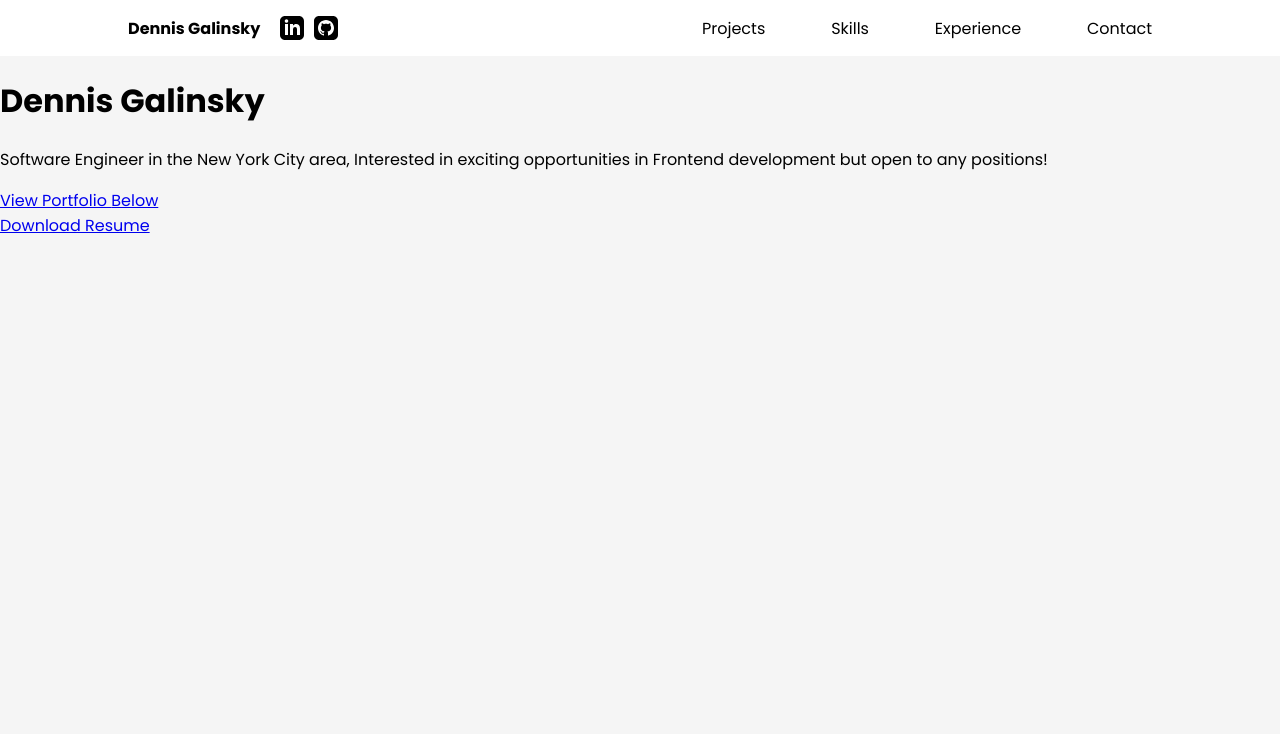
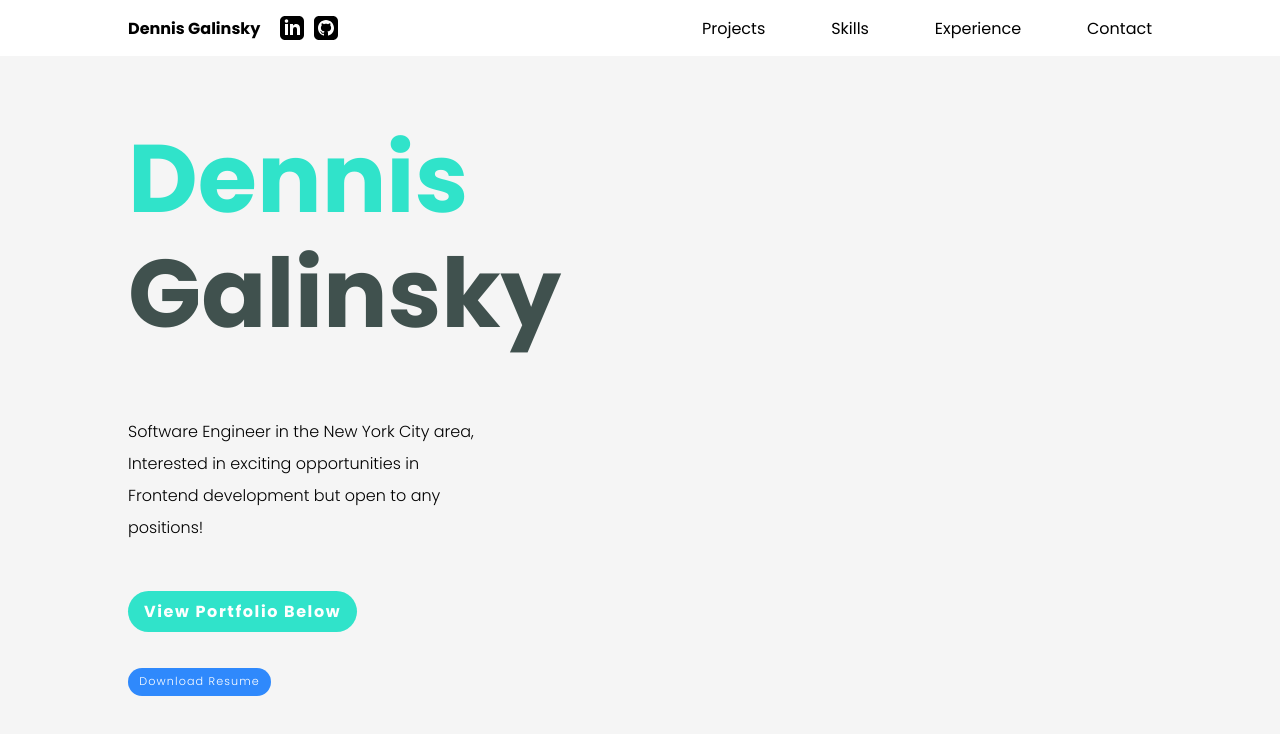
Before and after one commit to dennis-bg/portfolio, a React (Create React App) app: page / in a window 1280 px wide. Shown: the top 734 px of the page. Built offline with nearby package versions, Linux system fonts and the light colour scheme.

Commit message:
hero content

```diff
--- a/src/components/hero/index.jsx
+++ b/src/components/hero/index.jsx
@@ -1,9 +1,11 @@
 import React from "react";
 import styles from './styles.module.css';
+import { Container } from "../common/container";
 
 export const Hero  = () => {
 
     return (
+        <Container>
             <div className={styles.hero}>
             <div className={styles.h1Container}>
               <h1>Dennis <span>Galinsky</span></h1>
@@ -11,15 +13,16 @@ export const Hero  = () => {
             <div className={styles.pContainer}>
               <p>Software Engineer in the New York City area, Interested in exciting opportunities in Frontend development but open to any positions!</p>
             </div>
-          <div className={styles.vioewContainer}>
-            <a id="view" href="#project-section">View Portfolio <span>Below</span></a>
+            <div className={styles.viewContainer}>
+              <a href="#project-section">View Portfolio <span>Below</span></a>
             </div>
             <div className={styles.downloadContainer}>
-            <a id="download" href="Dennis Galinsky Resume.pdf" download="Dennis Galinsky Resume">Download Resume</a>
+              <a href="Dennis Galinsky Resume.pdf" download="Dennis Galinsky Resume">Download Resume</a>
             </div>
             {/* <div className={styles.watermark2}>&ltDBG/&gt</div>
             <div className={styles.watermark}>&ltDBG/&gt</div> */}
 
           </div>
+        </Container>
     )
 }
--- a/src/components/hero/styles.module.css
+++ b/src/components/hero/styles.module.css
@@ -3,7 +3,76 @@
     /* z-index: -1000; */
     height: 93vh;
     width: 100%;
-  }
+}
+
+.h1Container {
+    height: 45vh;
+    position: relative;
+}
+
+.h1Container h1 {
+  width: 350px;
+  color: var(--green);
+  line-height: 1.2em;
+  text-align: left;
+  position: absolute;
+  bottom: 0;
+  font-size: 6em;
+}
+
+.h1Container h1 span {
+  color: var(--dark-grey);
+  display: block;
+}
+
+.pContainer {
+  height: 18vh;
+  position: relative;
+}
+
+.pContainer p {
+  text-align: left;
+  width: 350px;
+  font-weight: 300;
+  line-height: 2em;
+  position: absolute;
+  bottom: 0;
+}
+
+.viewContainer {
+  height: 9vh;
+  position: relative;
+}
+
+.viewContainer > a {
+  text-decoration: none;
+  background-color: var(--green);
+  color: white;
+  font-weight: bold;
+  letter-spacing: 0.1em;
+  padding: 0.5em 1em;
+  border-radius: 5em;
+  position: absolute;
+  bottom: 0;
+}
+
+.downloadContainer {
+  height: 8vh;
+  position: relative;
+}
+
+.downloadContainer > a {
+  text-decoration: none;
+  background-color: var(--blue);
+  color: white;
+  font-weight: 300;
+  font-size: 0.7em;
+  letter-spacing: 0.1em;
+  padding: 0.5em 1em;
+  border-radius: 5em;
+  position: absolute;
+  bottom: 0;
+}
 
   /* @media only screen and (max-width: 800px) {
     .hero {
```
Lines whose indentation alone changed are shown as unchanged.
